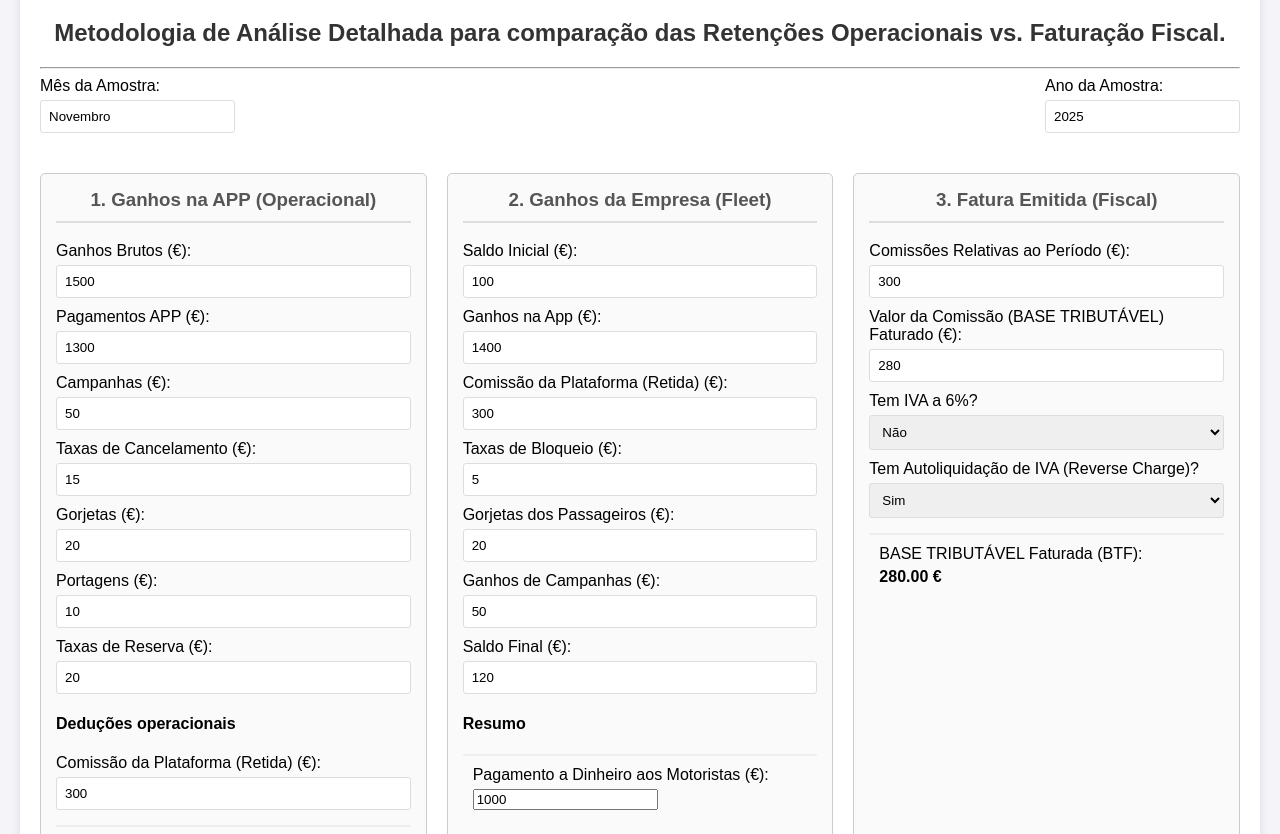
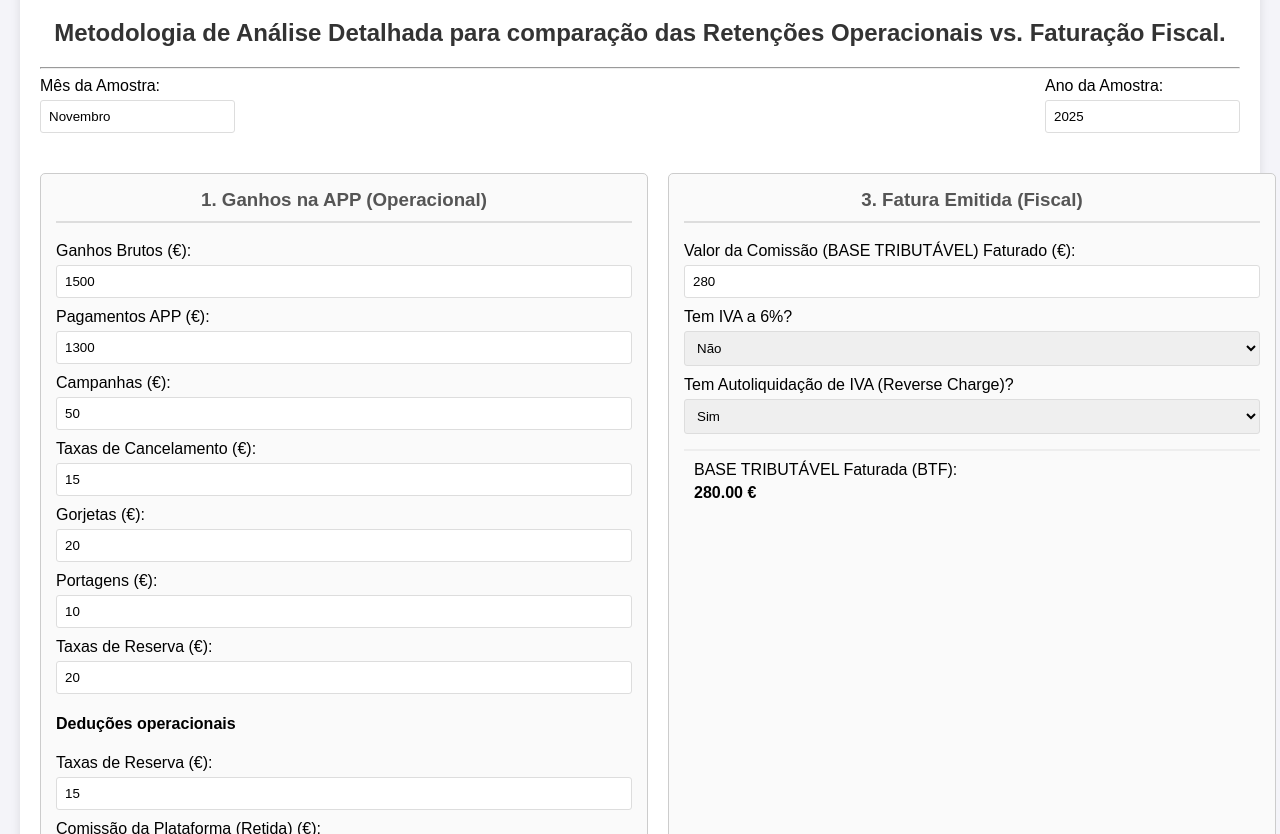
Before and after one commit to VDCpt/Metodologia-de-Auditoria-Fiscal-TVDE, a plain HTML site: page index.html in a window 1280 px wide. Shown: the part 101-935 px from the top of the page. Drawn offline with Linux system fonts and the light colour scheme.

Commit message:
Update index.html

```diff
--- a/index.html
+++ b/index.html
@@ -35,7 +35,7 @@
             margin-top: 30px;
         }
         .column {
-            flex: 1;
+            flex: 0 0 48%; /* Duas colunas com espaço */
             padding: 15px;
             border: 1px solid #ccc;
             border-radius: 5px;
@@ -89,11 +89,34 @@
             border: 1px dashed #d9534f;
             background-color: #fdd;
         }
+        .action-button {
+            display: block;
+            width: 100%;
+            padding: 15px;
+            margin-top: 20px;
+            background-color: #007bff;
+            color: white;
+            border: none;
+            border-radius: 5px;
+            font-size: 1.1em;
+            cursor: pointer;
+        }
+        .action-button:hover {
+            background-color: #0056b3;
+        }
+        @media print {
+            .action-button {
+                display: none; /* Não mostrar o botão de impressão no PDF/Impressão */
+            }
+            .container {
+                box-shadow: none;
+            }
+        }
     </style>
 </head>
 <body>
 
-    <div class="container">
+    <div class="container" id="printableArea">
         <h1>Prova de Autenticação Auditoria Fiscal TVDE (VDC)</h1>
         <h2>Metodologia de Análise Detalhada para comparação das Retenções Operacionais vs. Faturação Fiscal.</h2>
 
@@ -102,11 +125,11 @@
         <div class="header-info">
             <div class="input-group">
                 <label for="mes">Mês da Amostra:</label>
-                <input type="text" id="mes" value="Novembro">
+                <input type="text" id="mes" value="Novembro" oninput="calcularDiscrepancia()">
             </div>
             <div class="input-group">
                 <label for="ano">Ano da Amostra:</label>
-                <input type="number" id="ano" value="2025">
+                <input type="number" id="ano" value="2025" oninput="calcularDiscrepancia()">
             </div>
         </div>
 
@@ -139,11 +162,15 @@
                     <input type="number" id="portagensOperacionais" value="10" oninput="calcularBaseTributavelOperacional()">
                 </div>
                 <div class="input-group">
-                    <label for="taxasReservaOperacionais">Taxas de Reserva (€):</label>
-                    <input type="number" id="taxasReservaOperacionais" value="20" oninput="calcularBaseTributavelOperacional()">
+                    <label for="taxasReservaOperacionaisBruto">Taxas de Reserva (€):</label>
+                    <input type="number" id="taxasReservaOperacionaisBruto" value="20" oninput="calcularBaseTributavelOperacional()">
                 </div>
 
                 <h4>Deduções operacionais</h4>
+                <div class="input-group">
+                    <label for="taxasReservaDeducoes">Taxas de Reserva (€):</label>
+                    <input type="number" id="taxasReservaDeducoes" value="15" oninput="calcularBaseTributavelOperacional()">
+                </div>
                 <div class="input-group">
                     <label for="comissaoPlataformaOperacionais">Comissão da Plataforma (Retida) (€):</label>
                     <input type="number" id="comissaoPlataformaOperacionais" value="300" oninput="calcularBaseTributavelOperacional()">
@@ -157,51 +184,7 @@
             </div>
 
             <div class="column">
-                <h3>2. Ganhos da Empresa (Fleet)</h3>
-
-                <div class="input-group">
-                    <label for="saldoInicial">Saldo Inicial (€):</label>
-                    <input type="number" id="saldoInicial" value="100">
-                </div>
-                <div class="input-group">
-                    <label for="ganhosAppFleet">Ganhos na App (€):</label>
-                    <input type="number" id="ganhosAppFleet" value="1400">
-                </div>
-                <div class="input-group">
-                    <label for="comissaoPlataformaFleet">Comissão da Plataforma (Retida) (€):</label>
-                    <input type="number" id="comissaoPlataformaFleet" value="300">
-                </div>
-                 <div class="input-group">
-                    <label for="taxasBloqueio">Taxas de Bloqueio (€):</label>
-                    <input type="number" id="taxasBloqueio" value="5">
-                </div>
-                <div class="input-group">
-                    <label for="gorjetasPassageiros">Gorjetas dos Passageiros (€):</label>
-                    <input type="number" id="gorjetasPassageiros" value="20">
-                </div>
-                <div class="input-group">
-                    <label for="ganhosCampanhasFleet">Ganhos de Campanhas (€):</label>
-                    <input type="number" id="ganhosCampanhasFleet" value="50">
-                </div>
-                <div class="input-group">
-                    <label for="saldoFinal">Saldo Final (€):</label>
-                    <input type="number" id="saldoFinal" value="120">
-                </div>
-
-                <h4>Resumo</h4>
-                 <div class="result-group">
-                    <label>Pagamento a Dinheiro aos Motoristas (€):</label>
-                    <strong><input type="number" id="pagamentoDinheiroMotoristas" value="1000"></strong>
-                </div>
-            </div>
-
-            <div class="column">
                 <h3>3. Fatura Emitida (Fiscal)</h3>
-
-                <div class="input-group">
-                    <label for="comissoesRelativasPeriodo">Comissões Relativas ao Período (€):</label>
-                    <input type="number" id="comissoesRelativasPeriodo" value="300" oninput="calcularDiscrepancia()">
-                </div>
 
                 <div class="input-group">
                     <label for="baseTributavelFaturada">Valor da Comissão (BASE TRIBUTÁVEL) Faturado (€):</label>
@@ -242,12 +225,12 @@
             </div>
             <div class="input-group">
                 <label for="motoristasAtivos">Motoristas Ativos (Aprox.):</label>
-                <input type="number" id="motoristasAtivos" value="20000" oninput="calcularDiscrepancia()">
+                <input type="number" id="motoristasAtivos" value="36000" oninput="calcularDiscrepancia()">
             </div>
 
             <br>
 
-            <h3>BASE TRIBUTÁVEL</h3>
+            <h3>BASE TRIBUTÁVEL (Amostra do Mês)</h3>
             <div class="result-group">
                 <label>Total Base Tributável Operacional Retida (BTOR):</label>
                 <strong id="btorFinal">0.00 €</strong>
@@ -269,8 +252,15 @@
                 <strong id="ivaPotencialResultado">0.00 €</strong>
             </div>
 
-            <p>Se esta omissão (<span id="omissaoPorViatura">0.00 €</span>) fosse a média mensal por Viaturas Ativas (<span id="viaturasAtivasContexto">10.000</span>), o potencial valor omitido em todo o mercado seria de <strong id="valorOmitidoMercado">0.00 €</strong>.</p>
+            <p>Se esta omissão (<span id="omissaoPorMotorista">0.00 €</span>) fosse a média mensal por **Motoristas Ativos** (<span id="motoristasAtivosContexto">36.000</span>), o potencial valor omitido seria vasto:</p>
+
+            <p style="font-size: 1.1em; margin-top: 10px;">Potencial Omissão Mensal no Mercado: <strong id="valorOmitidoMensal">0.00 €</strong></p>
+            <p style="font-size: 1.1em;">Potencial Omissão Anual no Mercado: <strong id="valorOmitidoAnual">0.00 €</strong></p>
+
         </div>
+
+        <button class="action-button" onclick="window.print()">Imprimir / Gerar PDF</button>
+
     </div>
 
     <script src="script.js"></script>
```
